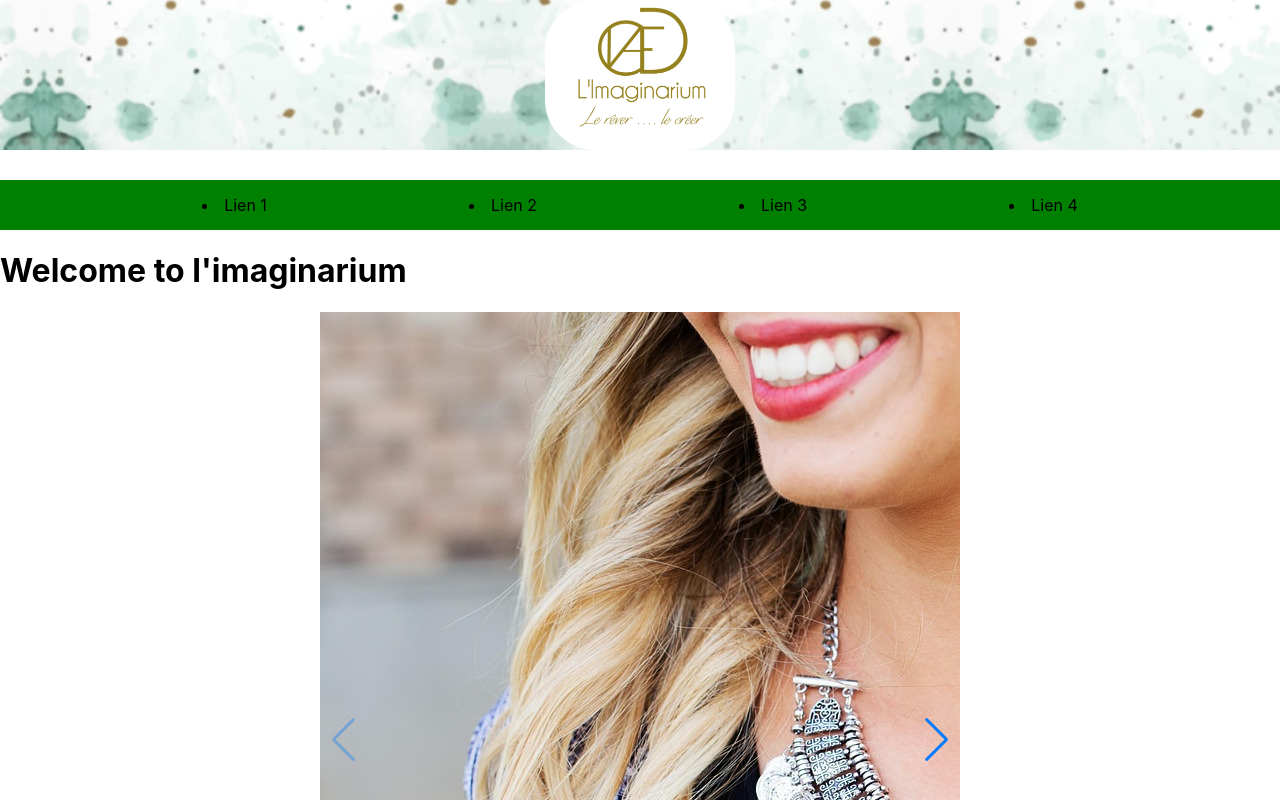
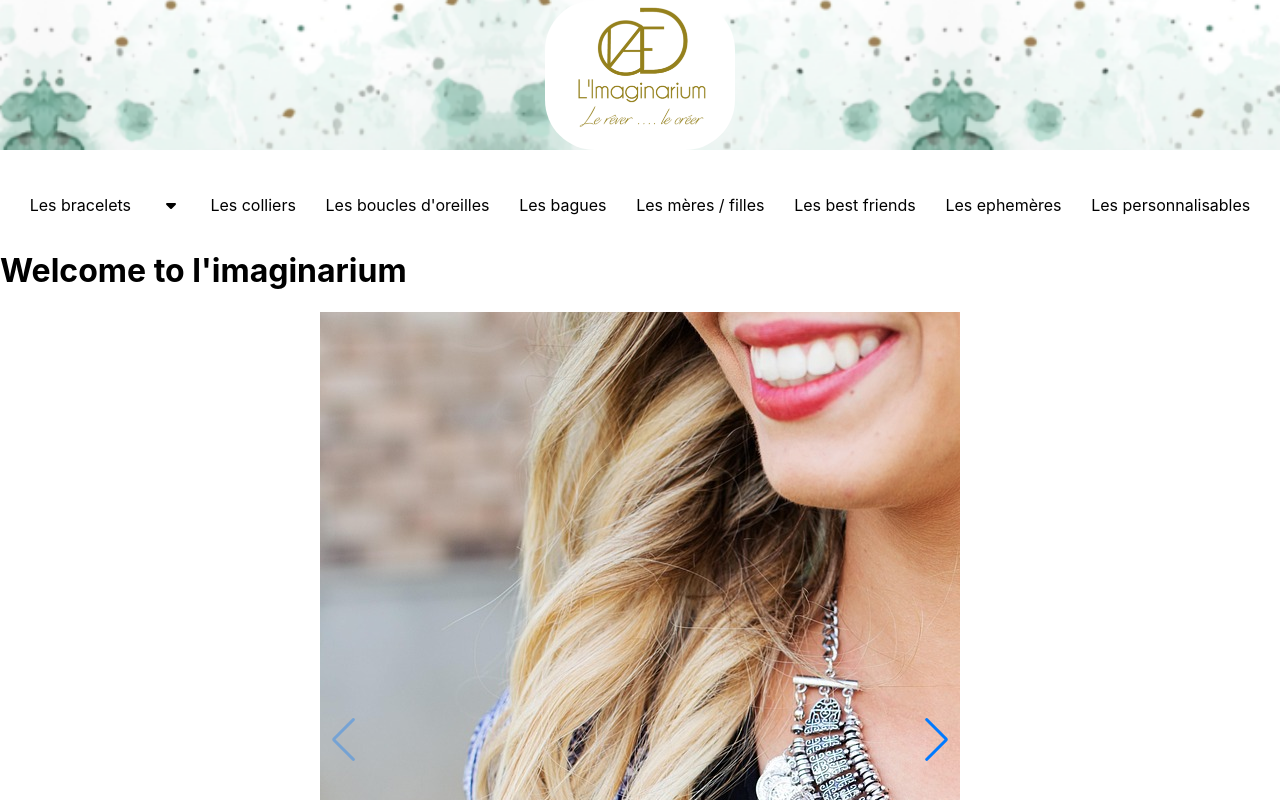
Before and after one commit to Florian77000/imaginarium-frontend, a Next.js app: page / in a window 1280 px wide. Shown: the top 800 px of the page. Built offline with nearby package versions, Linux system fonts and the light colour scheme.

Commit message:
ajout du nom des liens pour la navbar + ajout du fonteawesome + css supression point liste navbar

```diff
--- a/components/header/navbar.js
+++ b/components/header/navbar.js
@@ -1,13 +1,20 @@
 import styles from '../../styles/Header.module.css';
+import { FontAwesomeIcon } from '@fortawesome/react-fontawesome'
+import { faCaretDown } from '@fortawesome/free-solid-svg-icons'
 
 export default function Navbar () {
     return (
         <div className={styles.navbar}>
         <div className={styles.navbarLink}>
-            <li>Lien 1</li>
-            <li>Lien 2</li>
-            <li>Lien 3</li>
-            <li>Lien 4</li>
+            <li>Les bracelets</li>
+            <FontAwesomeIcon icon={faCaretDown} />
+            <li>Les colliers</li>
+            <li>Les boucles d'oreilles</li>
+            <li>Les bagues</li>
+            <li>Les mères / filles</li>
+            <li>Les best friends</li>
+            <li>Les ephemères</li>
+            <li>Les personnalisables</li>
         </div>
         </div>
     )
--- a/package.json
+++ b/package.json
@@ -9,6 +9,9 @@
     "lint": "next lint"
   },
   "dependencies": {
+    "@fortawesome/fontawesome-svg-core": "^7.0.0",
+    "@fortawesome/free-solid-svg-icons": "^7.0.0",
+    "@fortawesome/react-fontawesome": "^0.2.3",
     "next": "12.1.6",
     "react": "18.1.0",
     "react-dom": "18.1.0",
--- a/styles/Header.module.css
+++ b/styles/Header.module.css
@@ -27,6 +27,6 @@
   align-items: center;
   justify-content: space-evenly;
   margin-top: 30px;
-  background-color: green;
   height: 50px;
+  list-style: none;
 }
--- a/styles/Home.module.css
+++ b/styles/Home.module.css
@@ -1,7 +1,3 @@
-.carroussel {
-    display: flex;
-    justify-content: center;
-}
 
 .btn {
     position: absolute;
```
Also changed, not shown: 1 other file (tests, documents, lock files or other folders).
